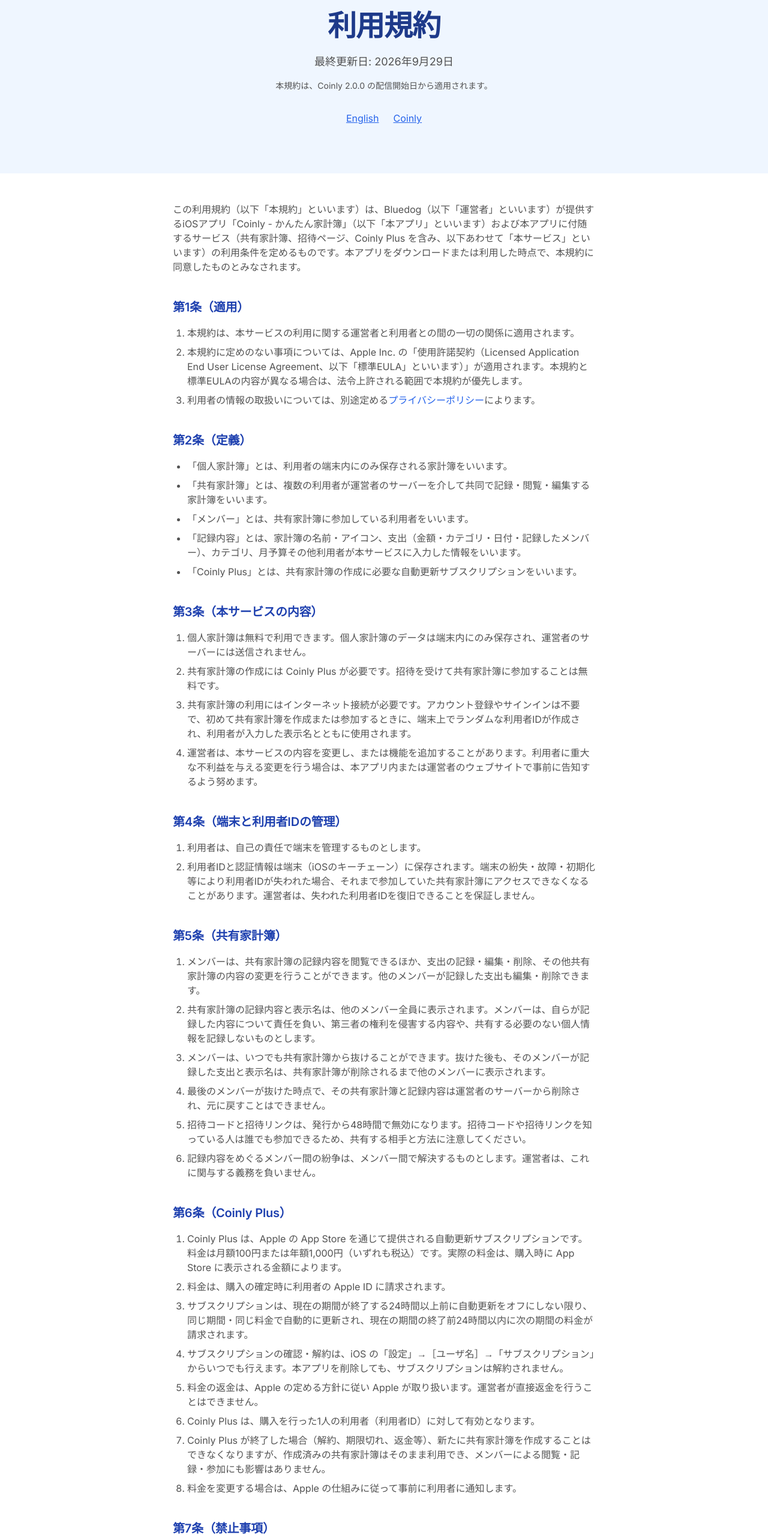
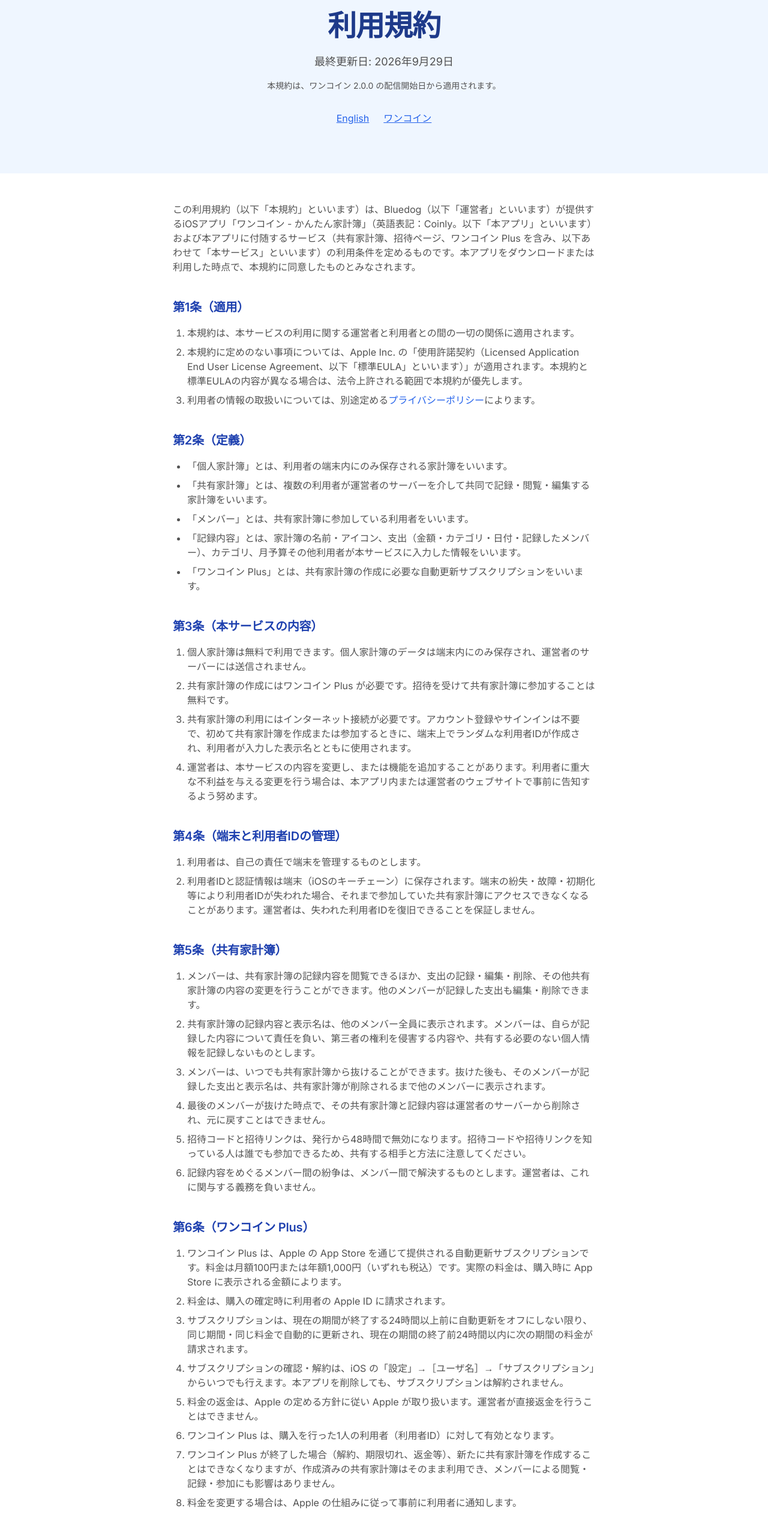
Before and after one commit to fmyaaaaaaa/bluedoghub.com, a Next.js app: page /products/coinly/terms/ja in a window 1280 px wide. Shown: the part 140-2699 px from the top of the page at 60% size. Built offline with nearby package versions, Linux system fonts and the light colour scheme.

Commit message:
feat(coinly): rename the app to ワンコイン in Japanese
The Japanese landing page, Terms of Use and Privacy Policy now call the app
ワンコイン (the legal pages note the English name Coinly once where the app is
defined). English pages, URLs and component names stay Coinly.

```diff
--- a/app/products/coinly/_components/CoinlyLanding.tsx
+++ b/app/products/coinly/_components/CoinlyLanding.tsx
@@ -24,6 +24,7 @@
 
 const content = {
   en: {
+    name: "Coinly",
     otherLang: { label: "日本語", href: coinlyPaths.home.ja },
     tagline: "A companion that quietly cheers you on.",
     lead: "Just tap in what you spent. Coinly keeps your personal budget on your iPhone, and lets you share a book with family, your club or travel buddies when you want to.",
@@ -161,11 +162,12 @@
     storeAlt: "Download on the App Store",
   },
   ja: {
+    name: "ワンコイン",
     otherLang: { label: "English", href: coinlyPaths.home.en },
     tagline: "記録するたび、相棒がそっと応援。",
     lead: "使った金額をタップするだけで記録できる家計簿です。個人の家計簿はiPhoneの中だけに。家族や部活、旅行の仲間と一緒につける「共有家計簿」にも対応しました。",
     cta: "くわしく見る",
-    comingSoon: "Coinly 2.0 は App Store で近日公開予定です",
+    comingSoon: "ワンコイン 2.0 は App Store で近日公開予定です",
     featuresTitle: "毎日続けられる、ちょうどいい機能",
     featuresLead: "数秒で記録できることを、いちばん大切にしています。",
     features: [
@@ -268,10 +270,10 @@
       {
         icon: Smartphone,
         title: "iPhoneと連携して動作",
-        body: "ペアリングしたiPhoneのCoinlyと連携して動くので、サインインは不要です。",
+        body: "ペアリングしたiPhoneのワンコインと連携して動くので、サインインは不要です。",
       },
     ],
-    watchNote: "watchOS 11 以降に対応。ペアリングしたiPhoneにCoinlyが必要です。",
+    watchNote: "watchOS 11 以降に対応。ペアリングしたiPhoneにワンコインが必要です。",
     pricingTitle: "料金",
     free: {
       name: "無料",
@@ -280,17 +282,17 @@
       items: ["個人の家計簿のすべての機能", "ウィジェットとSiri", "招待された共有家計簿への参加"],
     },
     plus: {
-      name: "Coinly Plus",
+      name: "ワンコイン Plus",
       price: "¥100",
       period: "/ 月",
       alt: "または ¥1,000 / 年",
       items: ["共有家計簿をつくれる", "QR・コード・リンクでメンバーを招待", "無料プランのすべての機能"],
     },
     pricingNote:
-      "Coinly Plus は自動更新のサブスクリプションで、Apple ID に請求されます。現在の期間が終わる24時間前までに解約しない限り自動で更新されます。管理・解約は iOS の「設定」からいつでも行えます。Plus が終了しても、作成済みの共有家計簿はそのまま使えます。",
+      "ワンコイン Plus は自動更新のサブスクリプションで、Apple ID に請求されます。現在の期間が終わる24時間前までに解約しない限り自動で更新されます。管理・解約は iOS の「設定」からいつでも行えます。Plus が終了しても、作成済みの共有家計簿はそのまま使えます。",
     privacyTitle: "個人の家計簿は、iPhoneの外に出ません",
     privacyBody:
-      "個人の家計簿だけを使う場合、Coinly がサーバーと通信することはありません。共有家計簿は、メンバー間で同期するために東京リージョン（AWS）のサーバーに保存されます。広告・アナリティクス・データの販売は一切ありません。",
+      "個人の家計簿だけを使う場合、ワンコインがサーバーと通信することはありません。共有家計簿は、メンバー間で同期するために東京リージョン（AWS）のサーバーに保存されます。広告・アナリティクス・データの販売は一切ありません。",
     privacyLink: "プライバシーポリシーを読む",
     contactTitle: "ご質問・ご意見はこちら",
     terms: "利用規約",
@@ -365,7 +367,7 @@
                 <div className="flex items-center gap-3">
                   <CoinlyDog className="h-20 w-20 md:h-24 md:w-24" />
                   <p className="text-[2.5rem] font-extrabold leading-none tracking-wide text-coinly-ink md:text-6xl">
-                    Coinly
+                    {t.name}
                   </p>
                 </div>
                 <h1 className="text-balance text-display-xs font-extrabold text-coinly-ink md:text-display-md">
@@ -592,7 +594,7 @@
             <a href={`mailto:${COINLY_SUPPORT_EMAIL}`} className="text-heading-md text-coinly-600 hover:underline">
               {COINLY_SUPPORT_EMAIL}
             </a>
-            <nav aria-label="Coinly" className="mt-2 flex flex-wrap justify-center gap-x-6 gap-y-2 text-caption-lg">
+            <nav aria-label={t.name} className="mt-2 flex flex-wrap justify-center gap-x-6 gap-y-2 text-caption-lg">
               <Link href={coinlyPaths.terms[lang]} className="text-coinly-600 hover:underline">
                 {t.terms}
               </Link>
--- a/app/products/coinly/_components/LegalDocument.tsx
+++ b/app/products/coinly/_components/LegalDocument.tsx
@@ -37,7 +37,7 @@
                   href={lang === "en" ? "/products/coinly" : "/products/coinly/ja"}
                   className="text-blue-600 hover:text-blue-700 underline"
                 >
-                  Coinly
+                  {lang === "en" ? "Coinly" : "ワンコイン"}
                 </Link>
               </div>
             </div>
--- a/app/products/coinly/ja/page.tsx
+++ b/app/products/coinly/ja/page.tsx
@@ -7,16 +7,16 @@
     : "http://localhost:3030";
 
 const description =
-  "Coinlyは、タップするだけで記録できるiPhoneの家計簿アプリ。個人の家計簿はiPhoneの中だけに。家族・部費・旅行の共有家計簿やApple Watchにも対応。";
+  "ワンコインは、タップするだけで記録できるiPhoneの家計簿アプリ。個人の家計簿はiPhoneの中だけに。家族・部費・旅行の共有家計簿やApple Watchにも対応。";
 
 export const metadata: Metadata = {
-  title: "Coinly - かんたん家計簿",
+  title: "ワンコイン - かんたん家計簿",
   description,
   openGraph: {
-    title: "Coinly - かんたん家計簿",
+    title: "ワンコイン - かんたん家計簿",
     description,
     locale: "ja_JP",
-    images: [{ url: `${baseUrl}/ogp-coinly.png`, width: 1200, height: 630, alt: "Coinly" }],
+    images: [{ url: `${baseUrl}/ogp-coinly.png`, width: 1200, height: 630, alt: "ワンコイン" }],
   },
 };
 
--- a/app/products/coinly/privacy/ja/page.tsx
+++ b/app/products/coinly/privacy/ja/page.tsx
@@ -11,8 +11,8 @@
 import { coinlyPaths } from "../../_components/constants";
 
 export const metadata: Metadata = {
-  title: "プライバシーポリシー - Coinly",
-  description: "iOSアプリ「Coinly - かんたん家計簿」のプライバシーポリシーです。",
+  title: "プライバシーポリシー - ワンコイン",
+  description: "iOSアプリ「ワンコイン - かんたん家計簿」のプライバシーポリシーです。",
 };
 
 export default function Page() {
@@ -21,7 +21,7 @@
       lang="ja"
       title="プライバシーポリシー"
       updated="最終更新日: 2026年9月29日"
-      note="本ポリシーは、Coinly 2.0.0 の配信開始時から適用されます。"
+      note="本ポリシーは、ワンコイン 2.0.0 の配信開始時から適用されます。"
       otherLang={{ href: coinlyPaths.privacy.en, label: "English" }}
       intro={
         <>
@@ -31,8 +31,8 @@
             </p>
           </Callout>
           <p className="text-body-md text-black-600">
-            Bluedog（以下「運営者」といいます）は、iOSアプリ「Coinly -
-            かんたん家計簿」（以下「本アプリ」といいます）および共有家計簿の招待ページにおける利用者の情報の取扱いについて、以下のとおりプライバシーポリシー（以下「本ポリシー」といいます）を定めます。
+            Bluedog（以下「運営者」といいます）は、iOSアプリ「ワンコイン -
+            かんたん家計簿」（英語表記：Coinly。以下「本アプリ」といいます）および共有家計簿の招待ページにおける利用者の情報の取扱いについて、以下のとおりプライバシーポリシー（以下「本ポリシー」といいます）を定めます。
           </p>
         </>
       }
@@ -49,8 +49,7 @@
         </p>
         <p>
           「Apple Pay の支払いから記録」を設定した場合、支払いの金額と加盟店名を、記録の候補として iPhone と Apple Watch
-          の端末内にのみ一時的に保存します。記録に使ったとき、または30分を過ぎたあと Coinly
-          が次に動いたときに削除し（30分を過ぎたものは表示しません）、外部には送信しません。カード名は受け取りますが保存しません。
+          の端末内にのみ一時的に保存します。記録に使ったとき、または30分を過ぎたあとワンコインが次に動いたときに削除し（30分を過ぎたものは表示しません）、外部には送信しません。カード名は受け取りますが保存しません。
         </p>
         <p>
           これらのデータが運営者のサーバーに送信されることはありません。個人家計簿だけを使う場合、本アプリが運営者のサーバーと通信することはなく、インターネット接続がなくてもすべての機能を利用できます。
@@ -79,7 +78,7 @@
             ほかのメンバーの変更を端末に反映するためのサイレント通知（画面に表示されない通知）に使います
           </li>
           <li>
-            Coinly Plus の購入情報: サブスクリプションの状態、App Store
+            ワンコイン Plus の購入情報: サブスクリプションの状態、App Store
             のトランザクション識別子（originalTransactionId）、有効期限、購入した商品、環境（本番またはテスト）
           </li>
           <li>
@@ -106,7 +105,7 @@
           <li>共有家計簿の提供（保存、メンバー間の同期、招待）</li>
           <li>ほかのメンバーの変更を端末に反映するためのサイレント通知の送信</li>
           <li>
-            Coinly Plus の購入の確認、共有家計簿を作成できるかどうかの判定、App Store
+            ワンコイン Plus の購入の確認、共有家計簿を作成できるかどうかの判定、App Store
             からの通知（更新・解約・返金など）の処理
           </li>
           <li>不正利用や過剰なアクセスの防止、障害への対応、セキュリティの確保</li>
@@ -152,7 +151,7 @@
           </li>
           <li>サーバーのログ（IPアドレスを含みます）: 30日後に削除されます。</li>
           <li>
-            利用者ID、表示名、認証トークンのハッシュ値、デバイストークン、Coinly Plus の購入情報:
+            利用者ID、表示名、認証トークンのハッシュ値、デバイストークン、ワンコイン Plus の購入情報:
             共有家計簿の機能を提供するために必要な間保存し、削除のご依頼があった場合は削除します。
           </li>
           <li>
@@ -176,7 +175,7 @@
         <BulletList>
           <li>共有家計簿を使わなければ、運営者のサーバーに情報が送信されることはありません。</li>
           <li>共有家計簿からは、アプリ内でいつでも抜けることができます。</li>
-          <li>Coinly Plus の解約は、iOS の「設定」から行えます。購入履歴は Apple が管理しています。</li>
+          <li>ワンコイン Plus の解約は、iOS の「設定」から行えます。購入履歴は Apple が管理しています。</li>
           <li>
             運営者が保有するあなたの情報の開示、訂正、利用停止、削除をご希望の場合は、下記のお問い合わせ先までご連絡ください。アカウントがないため、ご本人の確認と対象データの特定のために、参加している共有家計簿の名前や表示名などをお伺いすることがあります。
           </li>
@@ -206,7 +205,7 @@
 
       <LegalSection id="contact" title="11. お問い合わせ">
         <p>本ポリシーに関するご質問やご依頼は、以下までお問い合わせください。</p>
-        <ContactBox emailLabel="メール" appLabel="アプリ" appName="Coinly - かんたん家計簿" />
+        <ContactBox emailLabel="メール" appLabel="アプリ" appName="ワンコイン - かんたん家計簿" />
         <p>
           関連:{" "}
           <Link href={coinlyPaths.terms.ja} className="text-blue-600 hover:underline">
--- a/app/products/coinly/terms/ja/page.tsx
+++ b/app/products/coinly/terms/ja/page.tsx
@@ -4,8 +4,8 @@
 import { coinlyPaths } from "../../_components/constants";
 
 export const metadata: Metadata = {
-  title: "利用規約 - Coinly",
-  description: "iOSアプリ「Coinly - かんたん家計簿」の利用規約です。",
+  title: "利用規約 - ワンコイン",
+  description: "iOSアプリ「ワンコイン - かんたん家計簿」の利用規約です。",
 };
 
 export default function Page() {
@@ -14,12 +14,13 @@
       lang="ja"
       title="利用規約"
       updated="最終更新日: 2026年9月29日"
-      note="本規約は、Coinly 2.0.0 の配信開始日から適用されます。"
+      note="本規約は、ワンコイン 2.0.0 の配信開始日から適用されます。"
       otherLang={{ href: coinlyPaths.terms.en, label: "English" }}
       intro={
         <p className="text-body-md text-black-600">
-          この利用規約（以下「本規約」といいます）は、Bluedog（以下「運営者」といいます）が提供するiOSアプリ「Coinly -
-          かんたん家計簿」（以下「本アプリ」といいます）および本アプリに付随するサービス（共有家計簿、招待ページ、Coinly
+          この利用規約（以下「本規約」といいます）は、Bluedog（以下「運営者」といいます）が提供するiOSアプリ「ワンコイン
+          -
+          かんたん家計簿」（英語表記：Coinly。以下「本アプリ」といいます）および本アプリに付随するサービス（共有家計簿、招待ページ、ワンコイン
           Plus
           を含み、以下あわせて「本サービス」といいます）の利用条件を定めるものです。本アプリをダウンロードまたは利用した時点で、本規約に同意したものとみなされます。
         </p>
@@ -52,7 +53,7 @@
           <li>
             「記録内容」とは、家計簿の名前・アイコン、支出（金額・カテゴリ・日付・記録したメンバー）、カテゴリ、月予算その他利用者が本サービスに入力した情報をいいます。
           </li>
-          <li>「Coinly Plus」とは、共有家計簿の作成に必要な自動更新サブスクリプションをいいます。</li>
+          <li>「ワンコイン Plus」とは、共有家計簿の作成に必要な自動更新サブスクリプションをいいます。</li>
         </BulletList>
       </LegalSection>
 
@@ -61,7 +62,7 @@
           <li>
             個人家計簿は無料で利用できます。個人家計簿のデータは端末内にのみ保存され、運営者のサーバーには送信されません。
           </li>
-          <li>共有家計簿の作成には Coinly Plus が必要です。招待を受けて共有家計簿に参加することは無料です。</li>
+          <li>共有家計簿の作成にはワンコイン Plus が必要です。招待を受けて共有家計簿に参加することは無料です。</li>
           <li>
             共有家計簿の利用にはインターネット接続が必要です。アカウント登録やサインインは不要で、初めて共有家計簿を作成または参加するときに、端末上でランダムな利用者IDが作成され、利用者が入力した表示名とともに使用されます。
           </li>
@@ -103,10 +104,10 @@
         </NumberedList>
       </LegalSection>
 
-      <LegalSection title="第6条（Coinly Plus）">
+      <LegalSection title="第6条（ワンコイン Plus）">
         <NumberedList>
           <li>
-            Coinly Plus は、Apple の App Store
+            ワンコイン Plus は、Apple の App Store
             を通じて提供される自動更新サブスクリプションです。料金は月額100円または年額1,000円（いずれも税込）です。実際の料金は、購入時に
             App Store に表示される金額によります。
           </li>
@@ -119,9 +120,9 @@
             の「設定」→［ユーザ名］→「サブスクリプション」からいつでも行えます。本アプリを削除しても、サブスクリプションは解約されません。
           </li>
           <li>料金の返金は、Apple の定める方針に従い Apple が取り扱います。運営者が直接返金を行うことはできません。</li>
-          <li>Coinly Plus は、購入を行った1人の利用者（利用者ID）に対して有効となります。</li>
+          <li>ワンコイン Plus は、購入を行った1人の利用者（利用者ID）に対して有効となります。</li>
           <li>
-            Coinly Plus
+            ワンコイン Plus
             が終了した場合（解約、期限切れ、返金等）、新たに共有家計簿を作成することはできなくなりますが、作成済みの共有家計簿はそのまま利用でき、メンバーによる閲覧・記録・参加にも影響はありません。
           </li>
           <li>料金を変更する場合は、Apple の仕組みに従って事前に利用者に通知します。</li>
@@ -141,7 +142,7 @@
           <li>
             法令で認められる場合を除き、本アプリを改変、リバースエンジニアリング、逆コンパイルまたは逆アセンブルする行為
           </li>
-          <li>不正な方法で Coinly Plus を利用し、または利用させる行為</li>
+          <li>不正な方法でワンコイン Plus を利用し、または利用させる行為</li>
           <li>その他、前各号に準じる行為として運営者が合理的に不適切と判断する行為</li>
         </BulletList>
       </LegalSection>
@@ -192,8 +193,8 @@
           </li>
           <li>運営者の故意または重大な過失によって利用者に損害が生じた場合、運営者はその損害を賠償します。</li>
           <li>
-            運営者の軽過失によって利用者に損害が生じた場合、運営者は、通常生ずべき直接の損害に限り、損害発生日の前12か月間に利用者が
-            Coinly Plus のために支払った料金の総額（支払いがない場合は1,000円）を上限として賠償します。
+            運営者の軽過失によって利用者に損害が生じた場合、運営者は、通常生ずべき直接の損害に限り、損害発生日の前12か月間に利用者がワンコイン
+            Plus のために支払った料金の総額（支払いがない場合は1,000円）を上限として賠償します。
           </li>
         </NumberedList>
       </LegalSection>
@@ -230,7 +231,7 @@
 
       <LegalSection title="第15条（お問い合わせ）">
         <p>本規約に関するお問い合わせは、以下までご連絡ください。</p>
-        <ContactBox emailLabel="メール" appLabel="アプリ" appName="Coinly - かんたん家計簿" />
+        <ContactBox emailLabel="メール" appLabel="アプリ" appName="ワンコイン - かんたん家計簿" />
       </LegalSection>
     </LegalDocument>
   );
```
